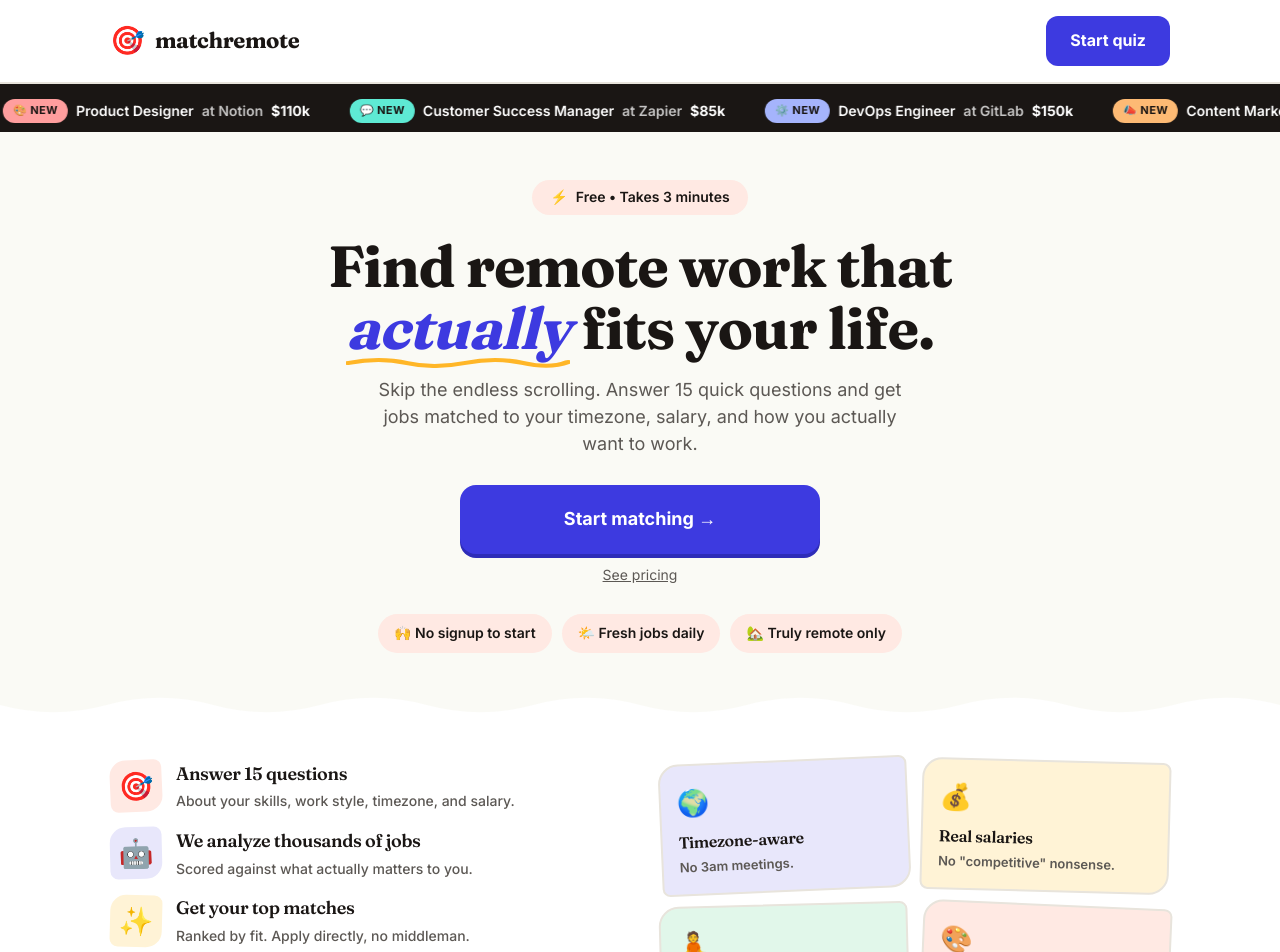
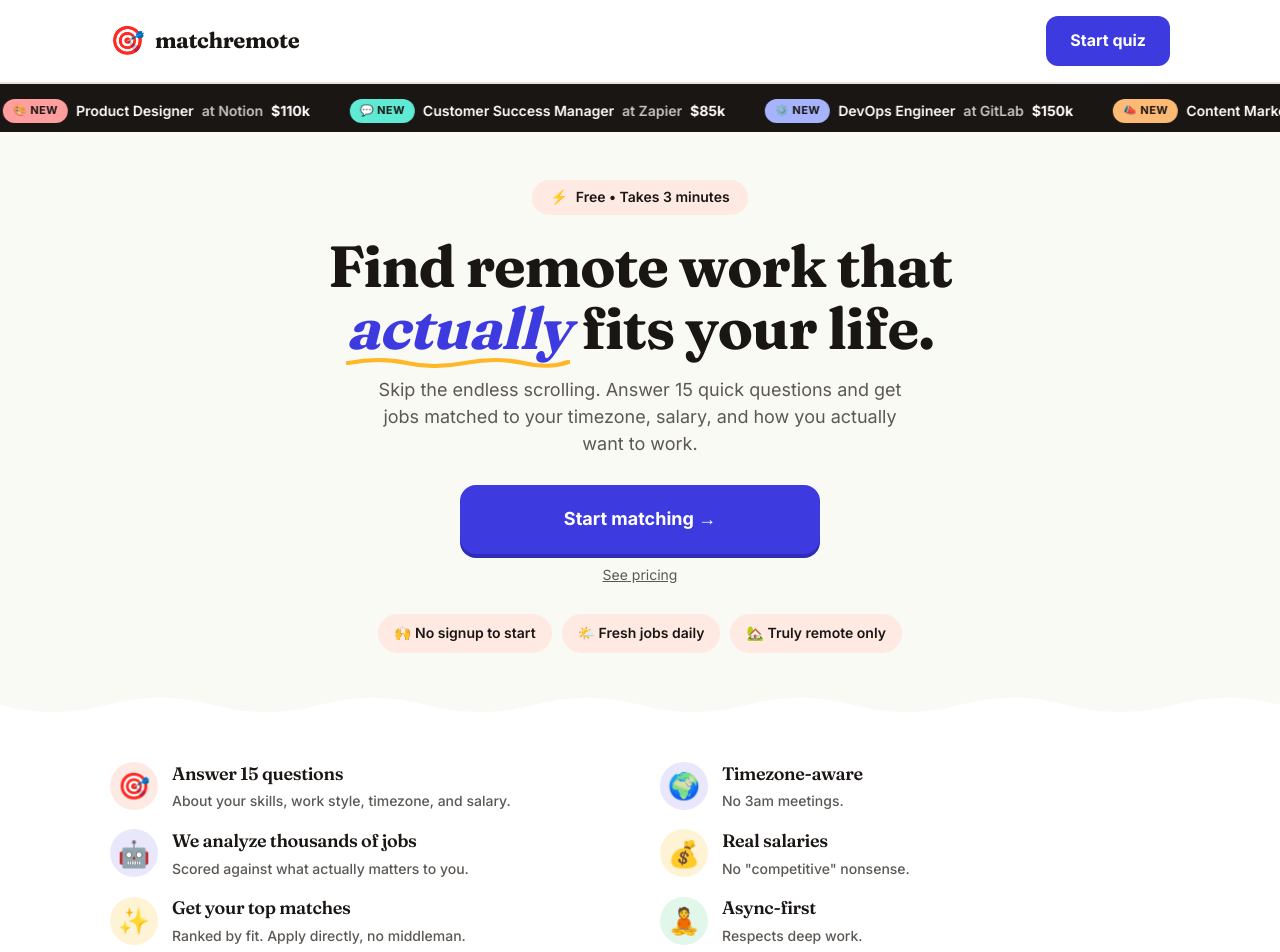
Before and after one commit to johanneskepp/matchremote.io, a Next.js app: page / in a window 1280 px wide. Shown: the top 952 px of the page. Built offline with nearby package versions, Linux system fonts and the light colour scheme.

Commit message:
Drop sticker tilt effect and boxy card look for Why matchremote; use clean circular icon list instead

```diff
--- a/app/globals.css
+++ b/app/globals.css
@@ -431,16 +431,6 @@ button {
   }
 }
 
-/* Sticker-style tilt, breaks the perfect grid feel */
-.tilt-a { transform: rotate(-2.5deg); transition: transform 0.2s ease; }
-.tilt-b { transform: rotate(1.5deg); transition: transform 0.2s ease; }
-.tilt-c { transform: rotate(-1.5deg); transition: transform 0.2s ease; }
-.tilt-d { transform: rotate(2.5deg); transition: transform 0.2s ease; }
-
-.tilt-a:hover, .tilt-b:hover, .tilt-c:hover, .tilt-d:hover {
-  transform: rotate(0deg) scale(1.05);
-}
-
 /* Big number for stats */
 .big-num {
   font-family: 'Fraunces', serif;
--- a/app/page.tsx
+++ b/app/page.tsx
@@ -139,21 +139,21 @@ export default function Home() {
           <div>
             <div style={{ display: 'flex', flexDirection: 'column', gap: '14px' }}>
               {[
-                { emoji: '🎯', title: 'Answer 15 questions', text: 'About your skills, work style, timezone, and salary.', tint: 'var(--tint-pink)', tilt: 'tilt-a' },
-                { emoji: '🤖', title: 'We analyze thousands of jobs', text: 'Scored against what actually matters to you.', tint: 'var(--tint-indigo)', tilt: 'tilt-c' },
-                { emoji: '✨', title: 'Get your top matches', text: 'Ranked by fit. Apply directly, no middleman.', tint: 'var(--tint-yellow)', tilt: 'tilt-b' },
+                { emoji: '🎯', title: 'Answer 15 questions', text: 'About your skills, work style, timezone, and salary.', tint: 'var(--tint-pink)' },
+                { emoji: '🤖', title: 'We analyze thousands of jobs', text: 'Scored against what actually matters to you.', tint: 'var(--tint-indigo)' },
+                { emoji: '✨', title: 'Get your top matches', text: 'Ranked by fit. Apply directly, no middleman.', tint: 'var(--tint-yellow)' },
               ].map((step, i) => (
                 <div key={i} style={{ display: 'flex', gap: '14px', alignItems: 'center' }}>
-                  <div className={step.tilt} style={{
-                    fontSize: '28px',
+                  <div style={{
+                    fontSize: '26px',
                     flexShrink: 0,
-                    width: '52px',
-                    height: '52px',
+                    width: '48px',
+                    height: '48px',
                     display: 'flex',
                     alignItems: 'center',
                     justifyContent: 'center',
                     background: step.tint,
-                    borderRadius: '16px 8px 16px 8px',
+                    borderRadius: '50%',
                   }}>{step.emoji}</div>
                   <div>
                     <h3 className="font-display" style={{ fontSize: '18px', marginBottom: '2px' }}>{step.title}</h3>
@@ -165,17 +165,29 @@ export default function Home() {
           </div>
 
           <div>
-            <div style={{ display: 'grid', gridTemplateColumns: 'repeat(2, 1fr)', gap: '12px' }}>
+            <div style={{ display: 'flex', flexDirection: 'column', gap: '14px' }}>
               {[
-                { emoji: '🌍', title: 'Timezone-aware', text: 'No 3am meetings.', tint: 'var(--tint-indigo)', tilt: 'tilt-a' },
-                { emoji: '💰', title: 'Real salaries', text: 'No "competitive" nonsense.', tint: 'var(--tint-yellow)', tilt: 'tilt-b' },
-                { emoji: '🧘', title: 'Async-first', text: 'Respects deep work.', tint: 'var(--tint-green)', tilt: 'tilt-c' },
-                { emoji: '🎨', title: 'Beyond keywords', text: 'Matched on values, too.', tint: 'var(--tint-pink)', tilt: 'tilt-d' },
+                { emoji: '🌍', title: 'Timezone-aware', text: 'No 3am meetings.', tint: 'var(--tint-indigo)' },
+                { emoji: '💰', title: 'Real salaries', text: 'No "competitive" nonsense.', tint: 'var(--tint-yellow)' },
+                { emoji: '🧘', title: 'Async-first', text: 'Respects deep work.', tint: 'var(--tint-green)' },
+                { emoji: '🎨', title: 'Beyond keywords', text: 'Matched on values, too.', tint: 'var(--tint-pink)' },
               ].map((feat, i) => (
-                <div key={i} className={feat.tilt} style={{ padding: '16px', background: feat.tint, border: '2px solid var(--border)', borderRadius: '20px 8px 20px 8px' }}>
-                  <div style={{ fontSize: '26px', marginBottom: '6px' }}>{feat.emoji}</div>
-                  <h3 className="font-display" style={{ fontSize: '16px', marginBottom: '2px' }}>{feat.title}</h3>
-                  <p style={{ color: 'var(--ink-soft)', margin: 0, fontSize: '13px', fontWeight: 600 }}>{feat.text}</p>
+                <div key={i} style={{ display: 'flex', gap: '14px', alignItems: 'center' }}>
+                  <div style={{
+                    fontSize: '26px',
+                    flexShrink: 0,
+                    width: '48px',
+                    height: '48px',
+                    display: 'flex',
+                    alignItems: 'center',
+                    justifyContent: 'center',
+                    background: feat.tint,
+                    borderRadius: '50%',
+                  }}>{feat.emoji}</div>
+                  <div>
+                    <h3 className="font-display" style={{ fontSize: '18px', marginBottom: '2px' }}>{feat.title}</h3>
+                    <p style={{ color: 'var(--ink-soft)', margin: 0, fontSize: '14px', fontWeight: 500 }}>{feat.text}</p>
+                  </div>
                 </div>
               ))}
             </div>
```
